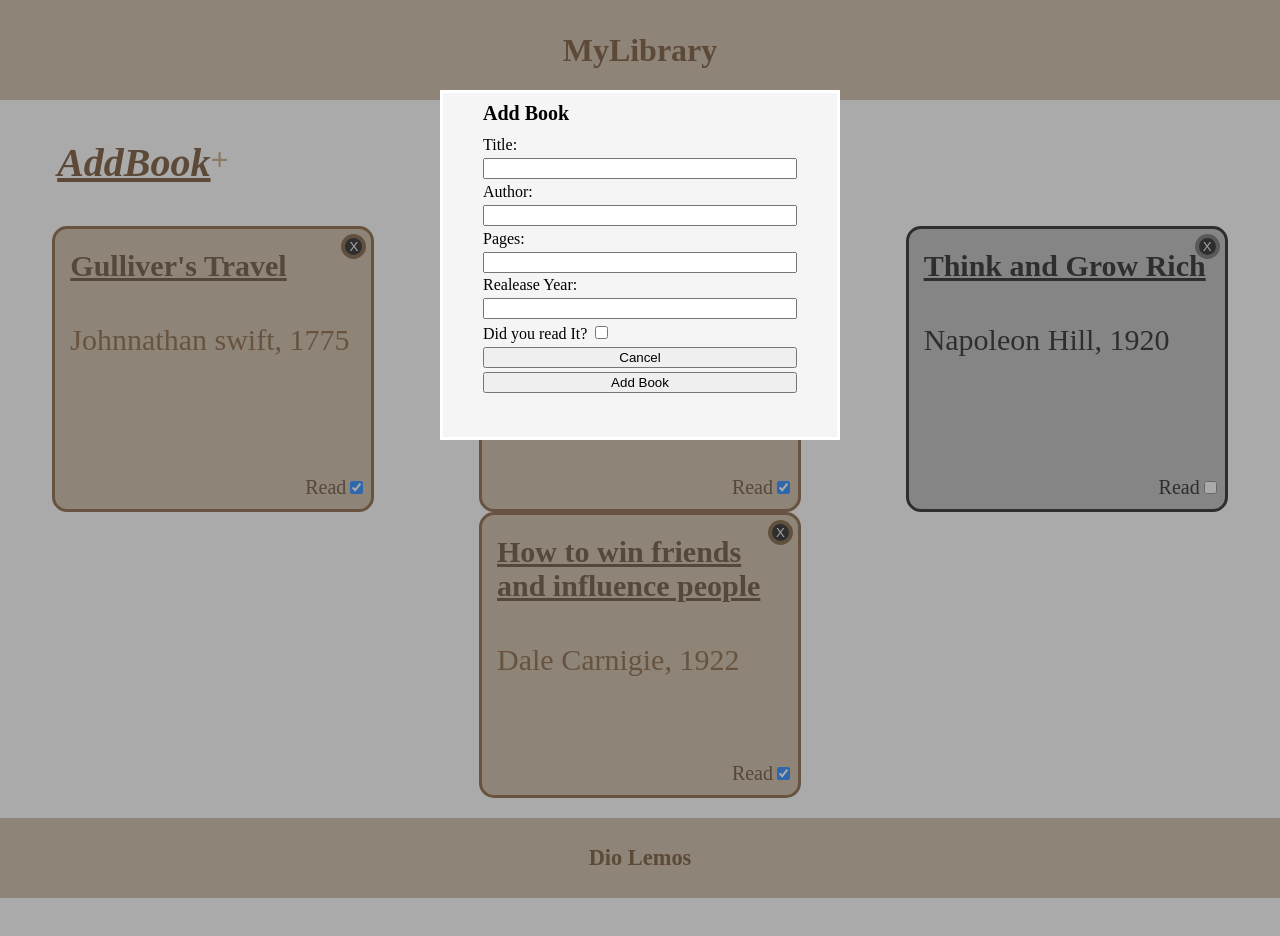
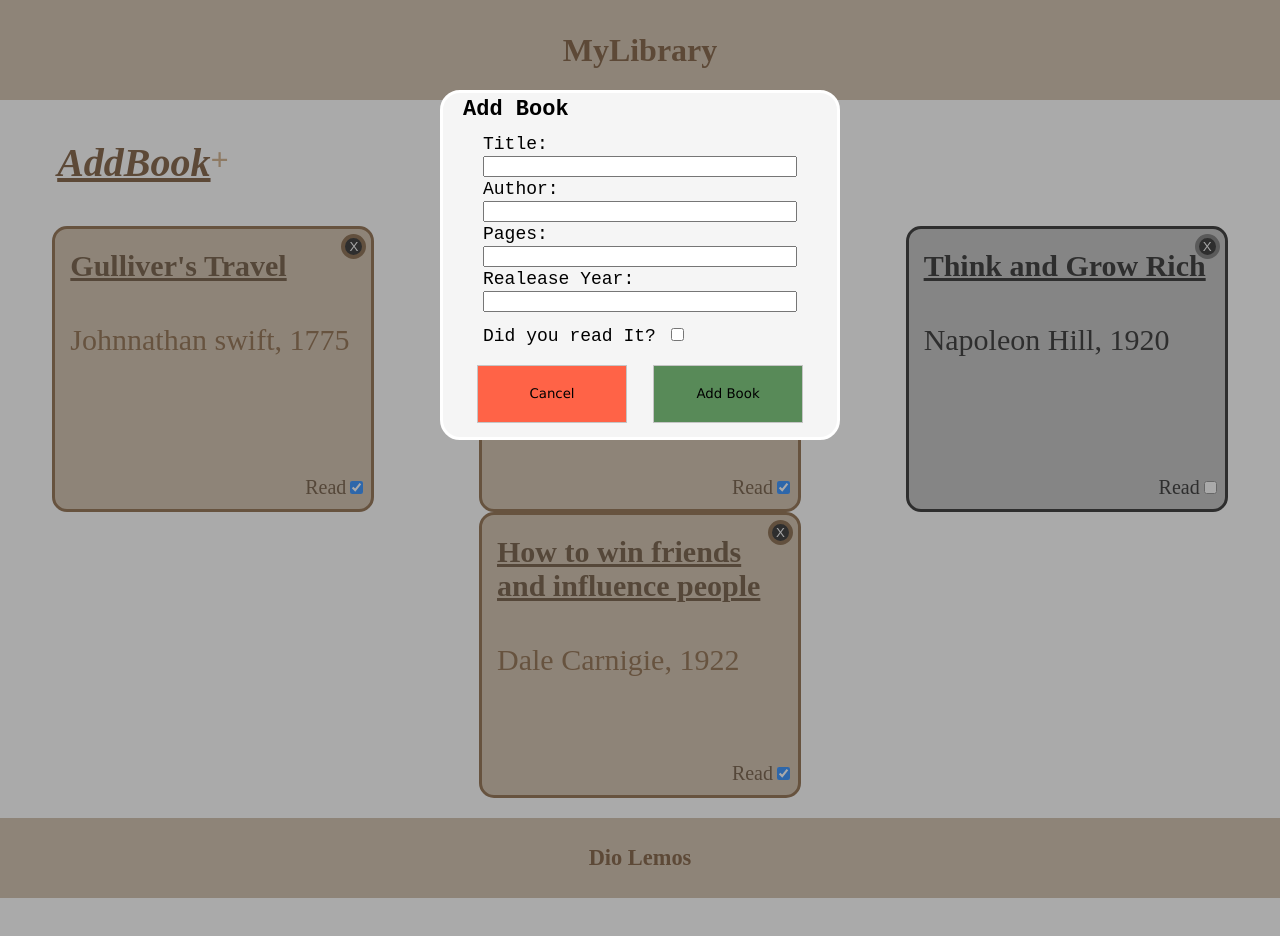
Before and after one commit to Diolemos/LIbrary, a plain HTML site: page index.html in a window 1280 px wide. Shown: the top 936 px of the page. Drawn offline with Linux system fonts and the light colour scheme; a web font is replaced by a local one.

Commit message:
add book form
finished styling the add book form

```diff
--- a/index.html
+++ b/index.html
@@ -42,8 +42,9 @@
                 id="pages">
             <label for="realeaseYear">Realease Year:
             </label><input type="number" name="" required id="">
-            <label for="isItRead">Did you read It? <input type="checkbox" name="" id="isItRead"></label>
-            <button>Cancel</button><button>Add Book</button>
+            <label for="isItRead" id="labelForRead">Did you read It? <input type="checkbox" name=""
+                    id="isItRead"></label>
+            <button id="cancelBtn">Cancel</button><button id="addBtn">Add Book</button>
 
         </form>
     </div>
--- a/style.css
+++ b/style.css
@@ -187,10 +187,49 @@ footer p{
     display: flex;
     position: relative;
     flex-direction: column;
-    justify-content: space-evenly;
+    justify-content:space-around;
+    align-items:stretch;
+    padding-bottom: 90px;
+    border-radius: 20px;
+    font-family: monospace;
+    font-size: 18px;
 }
 #add-modal form h4{
     position: absolute;
-    top: -17px;
-    font-size: 20px;
+    top: -25px;
+    font-size: 22px;
+    left: 20px;
 }
+
+#labelForRead{
+    margin-top: 10px;
+}
+
+#cancelBtn, #addBtn{
+
+    position: absolute;
+    height: 58px;
+    width: 150px;
+    bottom: 14px;
+    cursor: pointer;
+    border: 1px solid #c5c5c5;
+    font-family:Verdana, Geneva, Tahoma, sans-serif;
+    font-weight: 300;
+
+}
+#cancelBtn{
+    left: 34px;
+    background-color: tomato;
+}
+#cancelBtn:hover{
+    background-color: rgb(231, 71, 57);
+    font-weight: 800;
+}
+#addBtn{
+    right:34px;
+    background-color: rgb(88, 138, 88);
+}
+#addBtn:hover{
+    background-color: rgb(62, 143, 62);
+    font-weight: 800;
+}
```
